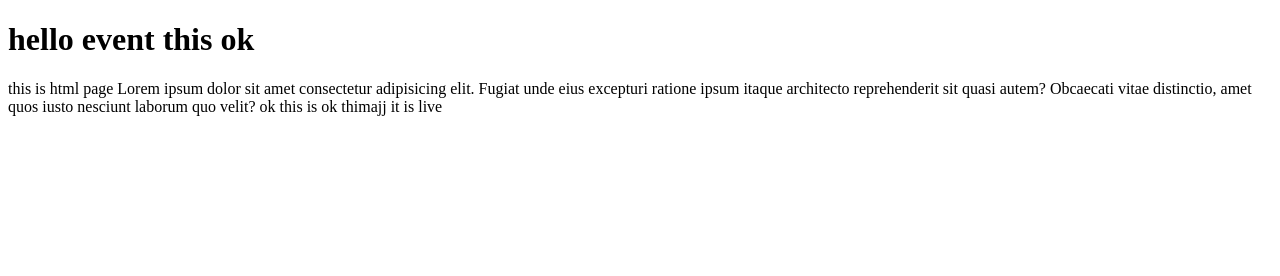
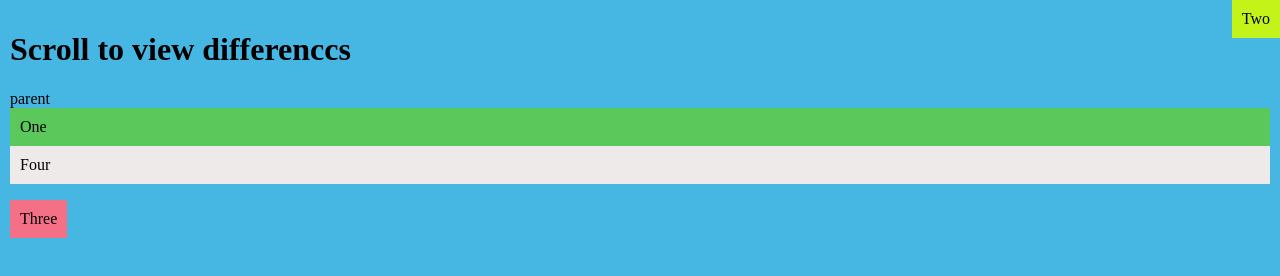
Before and after one commit to praful45/HtmlCssJs, a plain HTML site: page starter/index.html in a window 1280 px wide. Drawn offline with Linux system fonts and the light colour scheme.

Commit message:
css position

```diff
--- a/starter/index.html
+++ b/starter/index.html
@@ -4,15 +4,17 @@
     <meta charset="UTF-8" />
     <meta http-equiv="X-UA-Compatible" content="IE=edge" />
     <meta name="viewport" content="width=device-width, initial-scale=1.0" />
-    <title>Hello Html</title>
+    <link rel="stylesheet" href="style.css" />
+    <title>Css Position</title>
   </head>
   <body>
-    <h1>hello event this ok</h1>
-    <p>
-      this is html page Lorem ipsum dolor sit amet consectetur adipisicing elit.
-      Fugiat unde eius excepturi ratione ipsum itaque architecto reprehenderit
-      sit quasi autem? Obcaecati vitae distinctio, amet quos iusto nesciunt
-      laborum quo velit? ok this is ok thimajj it is live
-    </p>
+    <div class="parent">
+      <h1>Scroll to view differenccs</h1>
+      parent
+      <div class="child-one child">One</div>
+      <div class="child-two child">Two</div>
+      <div class="child-three child">Three</div>
+      <div class="child-four child">Four</div>
+    </div>
   </body>
 </html>
--- /dev/null
+++ b/starter/style.css
@@ -0,0 +1,47 @@
+body {
+  padding: 0;
+  margin: 0;
+}
+
+.parent {
+  background-color: rgb(70, 182, 227);
+  padding: 10px;
+  height: 150vh;
+  position: relative;
+}
+
+.child-one {
+  background-color: rgb(91, 200, 91);
+  padding: 10px;
+  position: relative;
+  left: 0px;
+}
+
+.child-two {
+  background-color: rgb(196, 243, 26);
+  padding: 10px;
+  position: absolute;
+  top: 0;
+  right: 0;
+}
+
+.child-three {
+  background-color: rgb(244, 112, 134);
+  padding: 10px;
+  position: fixed;
+  top: 25%;
+}
+
+.child-four {
+  background-color: rgb(238, 234, 234);
+  padding: 10px;
+  position: sticky;
+  top: 0;
+}
+
+/* Relative - relative to parent and relative to itself
+   Absolute -Absolute positioning takes elements out of the
+            regular document flow while also affecting the layout of the other elements on the page.
+   fixed  - fixed to certain postion
+   sticky - feature of relative and fixed
+*/
```
